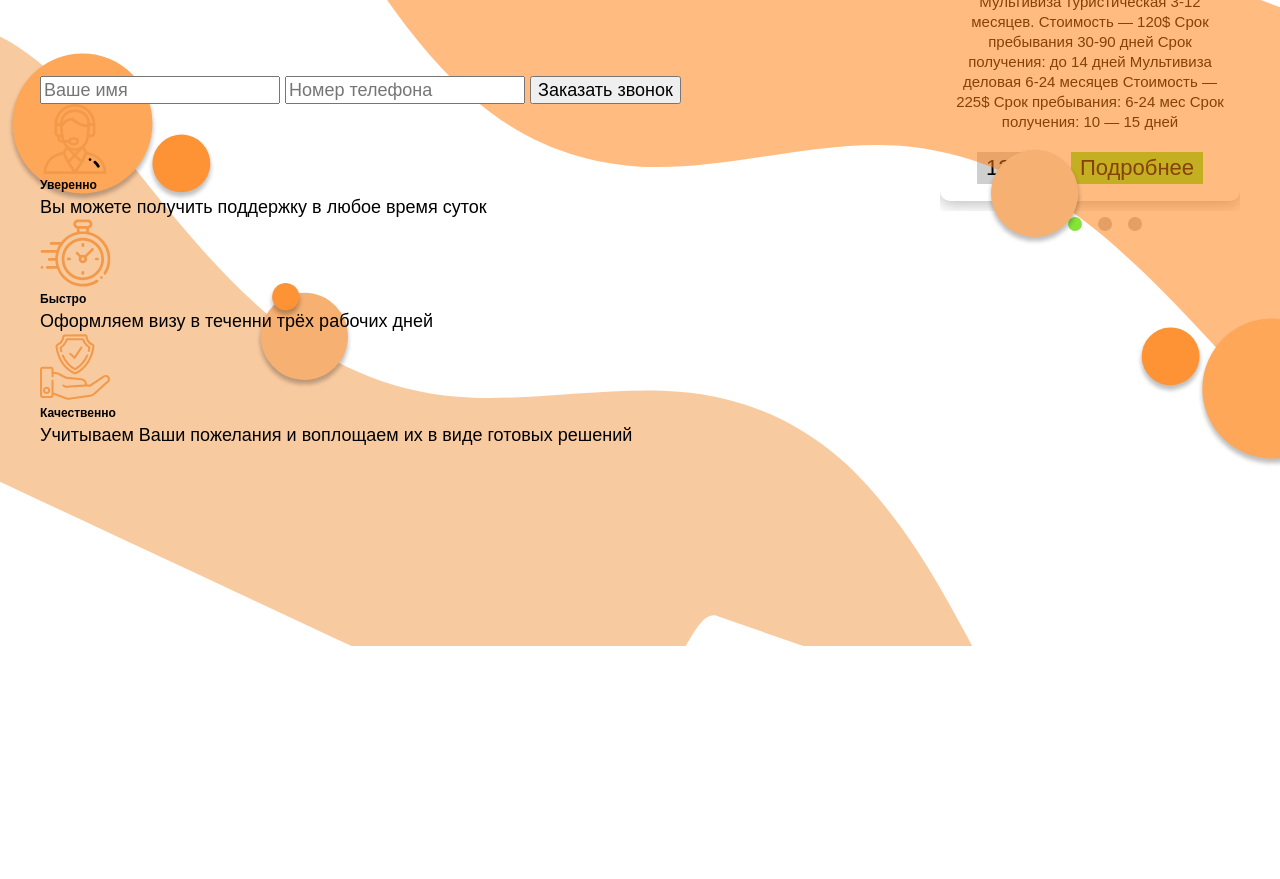
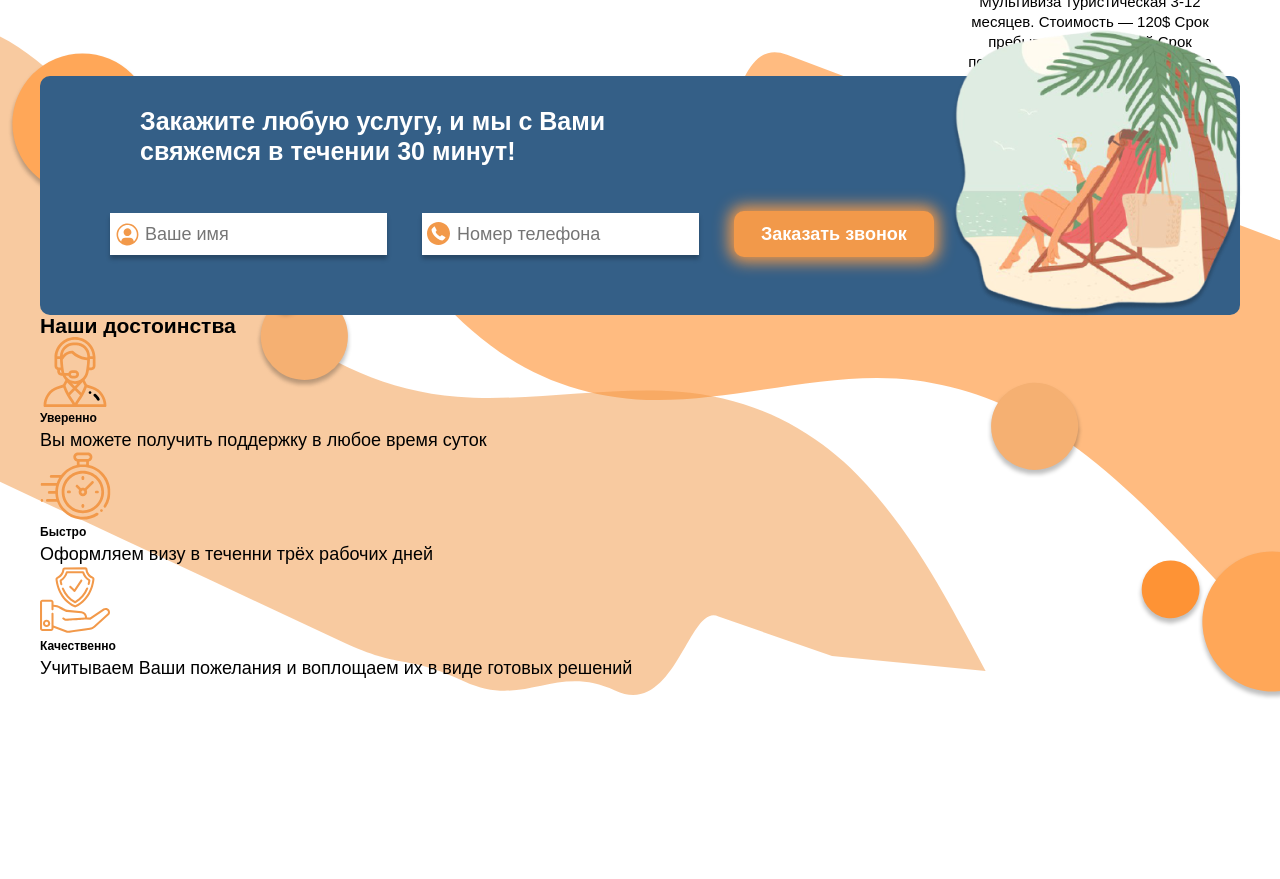
Before and after one commit to SanechekAleksandrov/Travelling-Website, a website: page app/index.html in a window 1280 px wide. Shown: the part 859-1738 px from the top of the page. Before the commit the page ends 1505 px from the top, so only its background shows below. Drawn offline with nearby package versions, Linux system fonts and the light colour scheme; files whose address does not match are found by name.

Commit message:
added form

```diff
--- a/app/index.html
+++ b/app/index.html
@@ -153,18 +153,24 @@
       </div>
    </div>
    <section class="information">
+      <div class="container">
          <div class="form form-first">
-         <div class="container">
-            <form class="form-section" action="#">
+            <h3 class="form__title">
+               Закажите любую услугу, и мы с Вами свяжемся в течении 30 минут!
+            </h3>
+            <form class="form__section" action="#">
+                  <div class="form__name-box">
                      <input class="form__name" type="text" placeholder="Ваше имя">
+                  </div>
+                  <div class="form__phone-box">
                      <input class="form__phone" type="text" placeholder="Номер телефона">
+                  </div>
                <button class="form__btn">Заказать звонок</button>
             </form>
          </div>
-      </div>
          <div class="advantages">
-         <div class="container">
-            <h3 class="advantages__title"></h3>
+            <div class="advantages__inner">
+               <h3 class="advantages__title">Наши достоинства</h3>
                <div class="advantages__inner">
                   <div class="advantages__item">
                      <img class="advantages__img" src="images/icons/support.svg" alt="">
@@ -184,6 +190,7 @@
                </div>
             </div>
          </div>
+      </div>
    </section>
 
 
--- a/app/scss/style.scss
+++ b/app/scss/style.scss
@@ -287,7 +287,81 @@
    position: relative;
    background: url(../images/form/bg-left.svg) no-repeat left top,
                url(../images/form/bg-right.svg) no-repeat right bottom;
+}
 
+.form{
+   background-color: #345F87;
+   border-radius: 10px;
+   position: relative;
+   &::after{
+      content:'';
+      position: absolute;
+      background-image: url('../images/form/girl.png');
+      background-repeat: no-repeat;
+      right: -20px;
+      bottom: -10px;
+      width: 375px;
+      height: 375px;
+   }
+   &__title{
+      @extend %M-900;
+      color:$white;
+      font-size: 25px;
+      line-height: 30px;
+      max-width:570px;
+      padding-top: 30px;
+      padding-bottom: 45px;
+      margin-left: 100px;
+   }
+   &__name-box, &__phone-box{
+      position: relative;
+      display: inline;
+      &::before{
+         content:'';
+         position: absolute;
+         width: 25px;
+         height: 25px;
+         background-repeat: no-repeat;
+      }
+   }
+   &__name-box{
+      &::before{
+         background-image: url('../images/form/user-icon.svg');
+         top:-2px;
+         left:75px;
+      }
+   }
+   &__phone-box{
+      &::before{
+         background-image: url('../images/form/phone.svg');
+         top:-2px;
+         left:35px;
+      }
+   }
+   &__name, &__phone{
+      box-shadow: 0px 4px 4px rgba(0, 0, 0, 0.25);
+      outline:none;
+      padding:10px 10px 10px 35px;
+      border:none;
+      margin-bottom: 60px;
+   }
+   &__name{
+      margin-left: 70px;
+   }
+   &__phone{
+      margin: 0 30px;
+   }
+   &__btn{
+      background-color: #F2994A;
+      padding:12px 27px;
+      border:none;
+      outline:none;
+      cursor:pointer;
+      box-shadow: 0px 0px 15px 5px rgba(242, 153, 74, 1);
+      border-radius:10px;
+      @extend %M-700;
+      color:$white;
+   }
 }
 
 
```
Also changed, not shown: app/css/style.css, app/css/style.min.css. Lines whose indentation alone changed are shown as unchanged.
